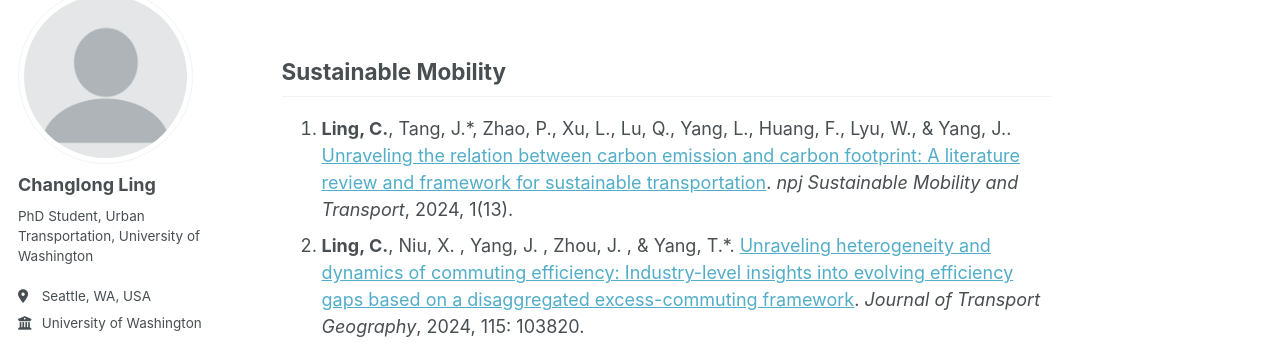
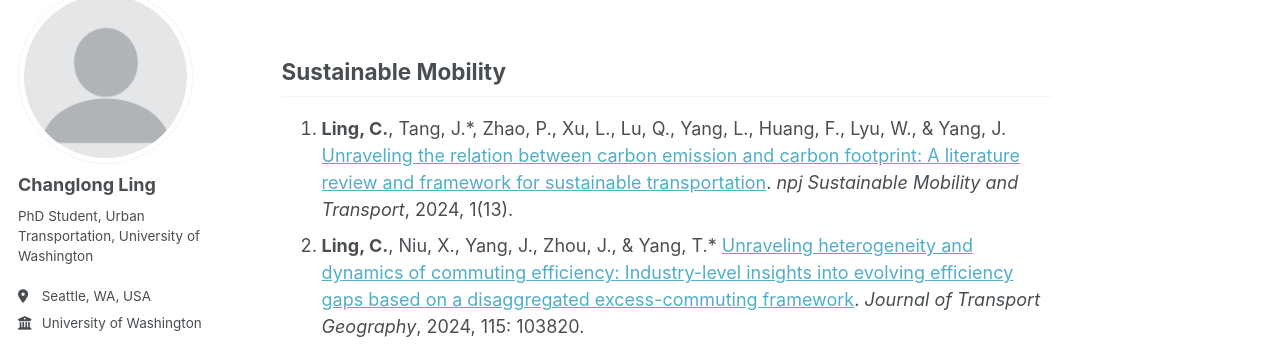
Before and after one commit to ChanglongLing/changlongling.github.io, a Jekyll site: the page built from _pages/publications.md, in a window 1280 px wide and 1294 px high. Shown: the part 128-472 px from the top of the window. Built offline with Jekyll 4.4.1, drawn with Linux system fonts in a browser that asks for light colours; some web fonts are replaced.

```diff
--- a/_pages/publications.md
+++ b/_pages/publications.md
@@ -5,8 +5,8 @@ permalink: /publications/
 
 Sustainable Mobility
 -----
-1. **Ling, C.**, Tang, J.*, Zhao, P., Xu, L., Lu, Q., Yang, L., Huang, F., Lyu, W., & Yang, J.. [Unraveling the relation between carbon emission and carbon footprint: A literature review and framework for sustainable transportation](https://doi.org/10.1038/s44333-024-00013-5). _npj Sustainable Mobility and Transport_, 2024, 1(13).
-2. **Ling, C.**, Niu, X. , Yang, J. , Zhou, J. , & Yang, T.*. [Unraveling heterogeneity and dynamics of commuting efficiency: Industry-level insights into evolving efficiency gaps based on a disaggregated excess-commuting framework](https://doi.org/10.1016/j.jtrangeo.2024.103820). _Journal of Transport Geography_, 2024, 115: 103820.
+1. **Ling, C.**, Tang, J.*, Zhao, P., Xu, L., Lu, Q., Yang, L., Huang, F., Lyu, W., & Yang, J. [Unraveling the relation between carbon emission and carbon footprint: A literature review and framework for sustainable transportation](https://doi.org/10.1038/s44333-024-00013-5). _npj Sustainable Mobility and Transport_, 2024, 1(13).
+2. **Ling, C.**, Niu, X., Yang, J., Zhou, J., & Yang, T.* [Unraveling heterogeneity and dynamics of commuting efficiency: Industry-level insights into evolving efficiency gaps based on a disaggregated excess-commuting framework](https://doi.org/10.1016/j.jtrangeo.2024.103820). _Journal of Transport Geography_, 2024, 115: 103820.
 
 Urban and Regional Development
 -----
```
